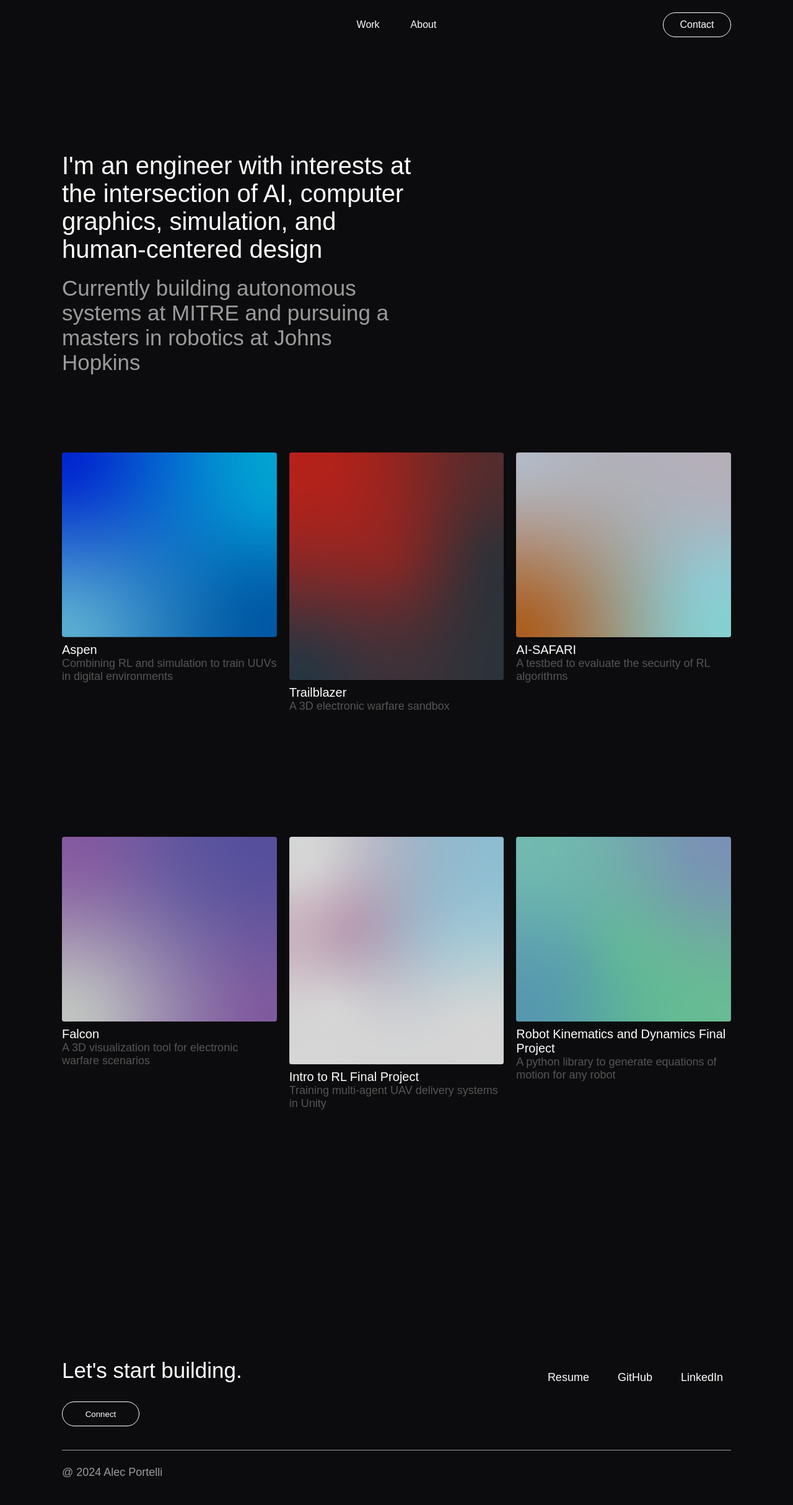
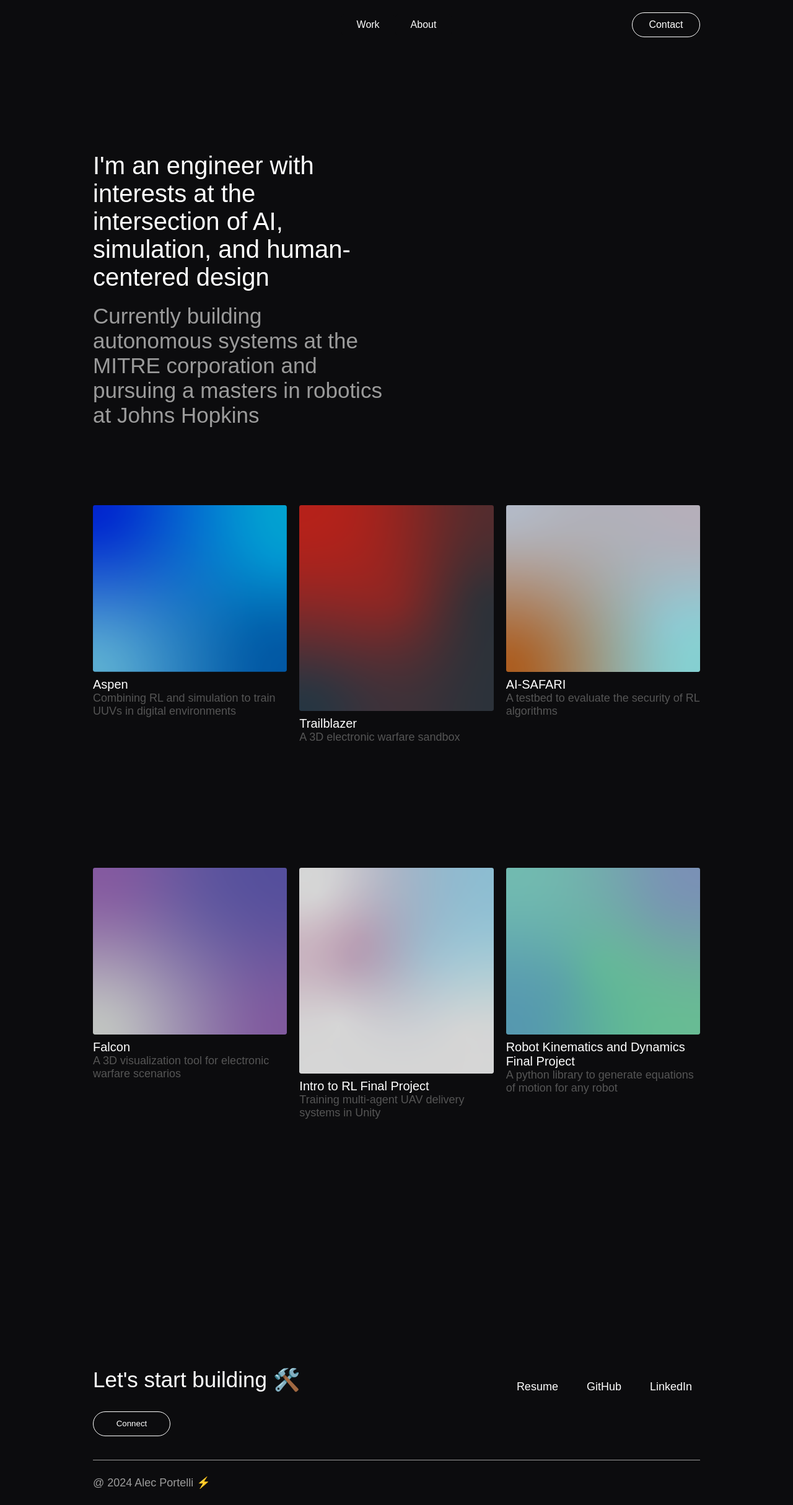
Before and after one commit to alecdportelli/portfolio, a React (Create React App) app in the folder portfolio2024/: page /rl in a window 1280 px wide. Shown: the whole page at 62% size. Built offline with nearby package versions, Linux system fonts and the light colour scheme; a web font is replaced by a local one.

Commit message:
Fixed paths for clicking to projects on home page

```diff
--- a/portfolio2024/package.json
+++ b/portfolio2024/package.json
@@ -9,7 +9,7 @@
     "react": "^18.2.0",
     "react-dom": "^18.2.0",
     "react-router-dom": "^6.21.1",
-    "react-scripts": "5.0.1",
+    "react-scripts": "^5.0.1",
     "web-vitals": "^2.1.4"
   },
   "scripts": {
--- a/portfolio2024/src/App.css
+++ b/portfolio2024/src/App.css
@@ -2,19 +2,26 @@
 body {
   margin: 0;
   padding: 0;
-  font-family: 'acumin-pro', sans-serif;
+
+  /* font-family: 'acumin-pro', sans-serif;
+  font-style: normal; */
+
+  font-family: "ibm-plex-mono", sans-serif;
+  font-weight: 500;
   font-style: normal;
+
   background-color: #0C0C0E;
   color: white;
+
 }
 
 .about,
 .contact {
   padding-top: 175px;
   font-size: 40px;
-  font-weight: 200;
-  padding-left: 100px;
-  padding-right: 100px;
+  /* font-weight: 200; */
+  padding-left: 150px;
+  padding-right: 150px;
   margin-right: 40%;
 }
 
--- a/portfolio2024/src/App.js
+++ b/portfolio2024/src/App.js
@@ -2,8 +2,14 @@
 import React from 'react';
 import './App.css';
 
+
+import { BrowserRouter as Router, Route, Switch } from 'react-router-dom';
+import { Link } from 'react-router-dom';
+
+
 import Header from './components/header';
 import ImageRow from './components/imageRow';
+
 
 import proj1Tile from "./SVG/proj1.svg";
 import proj2Tile from "./SVG/proj2.svg";
@@ -12,19 +18,23 @@ import proj4Tile from "./SVG/proj4.svg";
 import proj5Tile from "./SVG/proj4_1.svg";
 import proj6Tile from "./SVG/Proj6.svg";
 
+
 import Footer from './components/footer';
+
+/* Pages */
+import Aspen from './aspen'; // Import your new page component
 
 function App() {
   const projectRowOne = [
-    {src: proj1Tile, title: 'Aspen', description: 'Combining RL and simulation to train UUVs in digital environments'},
-    {src: proj2Tile, title: 'Trailblazer', description: 'A 3D electronic warfare sandbox'},
-    {src: proj3Tile, title: 'AI-SAFARI', description: 'A testbed to evaluate the security of RL algorithms'},
+    {src: proj1Tile, title: 'Aspen', description: 'Combining RL and simulation to train UUVs in digital environments', path: 'aspen'},
+    {src: proj2Tile, title: 'Trailblazer', description: 'A 3D electronic warfare sandbox', path: 'trailblazer'},
+    {src: proj3Tile, title: 'AI-SAFARI', description: 'A testbed to evaluate the security of RL algorithms', path: 'safari'},
   ];
 
   const projctRowTwo = [
-    {src: proj4Tile, title: 'Falcon', description: 'A 3D visualization tool for electronic warfare scenarios'},
-    {src: proj5Tile, title: 'Intro to RL Final Project', description: 'Training multi-agent UAV delivery systems in Unity'},
-    {src: proj6Tile, title: 'Robot Kinematics and Dynamics Final Project', description: 'A python library to generate equations of motion for any robot'},
+    {src: proj4Tile, title: 'Falcon', description: 'A 3D visualization tool for electronic warfare scenarios', path: 'falcon'},
+    {src: proj5Tile, title: 'Intro to RL Final Project', description: 'Training multi-agent UAV delivery systems in Unity', path: 'rl'},
+    {src: proj6Tile, title: 'Robot Kinematics and Dynamics Final Project', description: 'A python library to generate equations of motion for any robot', path: 'robokin'},
   ];
 
   return (
@@ -33,13 +43,13 @@ function App() {
       <section className="about">
 
         <span>
-          I'm an engineer with interests at the intersection of AI, computer graphics, simulation,
+          I'm an engineer with interests at the intersection of AI, simulation,
           and human-centered design
         </span>
         <br></br>
         <div className='secondaryHeader'>
           <span>
-            Currently building autonomous systems at MITRE and pursuing a masters in robotics at Johns Hopkins
+            Currently building autonomous systems at the MITRE corporation and pursuing a masters in robotics at Johns Hopkins
           </span>
 
           {/* <span>This is a sentence with a </span>
--- /dev/null
+++ b/portfolio2024/src/aspen.js
@@ -0,0 +1,12 @@
+import React from 'react';
+
+const Aspen = () => {
+  return (
+    <div>
+      <h2>Projects Page</h2>
+      {/* Add your content for the Projects page */}
+    </div>
+  );
+};
+
+export default Aspen;
--- a/portfolio2024/src/components/footer.css
+++ b/portfolio2024/src/components/footer.css
@@ -3,9 +3,12 @@
     display: flex;
     justify-content: space-between; /* Space out the columns */
     align-items: flex-start; /* Align columns to the top */
-    padding-left: 100px; /* Add padding as needed */
-    padding-right: 100px; /* Add padding as needed */
+    padding-left: 150px; /* Add padding as needed */
+    padding-right: 150px; /* Add padding as needed */
     padding-top: 200px;
+    font-family: "ibm-plex-mono", sans-serif;
+    font-weight: 500;
+    font-style: normal;
   }
 
   .left-column {
@@ -17,9 +20,9 @@
   .left-top{
     flex: 1; /* Divide the left column in half */
     font-size: 35px;
-    font-family: 'acumin-pro', sans-serif;
+    /* font-family: 'acumin-pro', sans-serif;
     font-style: normal;
-    font-weight: 500;
+    font-weight: 500; */
     padding-bottom: 30px;
   }
 
@@ -46,6 +49,10 @@
     height: 40px;
     color: #ffffff;
     cursor: pointer;
+
+    font-family: "ibm-plex-mono", sans-serif;
+    font-weight: 500;
+    font-style: normal;
   }
 
   .connectButton:hover {
@@ -60,12 +67,16 @@
     border-radius: 5px;
     cursor: pointer;
     font-size: 18px;
-    font-family: 'acumin-pro', sans-serif;
-    font-style: normal;
+    /* font-family: 'acumin-pro', sans-serif;
+    font-style: normal; */
     margin-top: 20px;
     margin-left: 20px;
     padding-left: 13px;
     padding-right: 13px;
+
+    font-family: "ibm-plex-mono", sans-serif;
+    font-weight: 500;
+    font-style: normal;
   }
 
   .hover-underline-animation {
@@ -93,18 +104,21 @@
   }
 
   .horizontal-line {
-    margin-left: 100px;
-    margin-right: 100px;
+    margin-left: 150px;
+    margin-right: 150px;
     margin-bottom: 25px;
     border: none;
     border-top: 1px solid #9B9B9B; /* Specify line color and thickness */
   }
 
   .copyright{
-    font-family: 'acumin-pro', sans-serif;
+    /* font-family: 'acumin-pro', sans-serif;
+    font-style: normal; */
+    font-family: "ibm-plex-mono", sans-serif;
+    font-weight: 500;
     font-style: normal;
     font-size: 18px;
-    padding-left: 100px;
+    padding-left: 150px;
     color: #9B9B9B;
     padding-bottom: 25px;
   }
--- a/portfolio2024/src/components/footer.js
+++ b/portfolio2024/src/components/footer.js
@@ -7,7 +7,7 @@ const Footer = () => {
         <div className="footer-container">
 
             <div className="left-column">
-                <div className="left-top">Let's start building.</div>
+                <div className="left-top">Let's start building 🛠️</div>
                 <div className="left-bottom">
                     <button className='connectButton'>Connect</button>
                 </div>
@@ -34,7 +34,7 @@ const Footer = () => {
         </div>
 
         <div className='copyright'>
-            @ 2024 Alec Portelli
+            @ 2024 Alec Portelli ⚡
         </div>
     </footer>
   );
--- a/portfolio2024/src/components/header.css
+++ b/portfolio2024/src/components/header.css
@@ -4,8 +4,8 @@
     display: grid;
     grid-template-columns: repeat(3, 1fr); /* Three equal columns */
     align-items: center; /* Center items vertically */
-    padding-left: 100px;
-    padding-right: 100px;
+    padding-left: 150px;
+    padding-right: 150px;
     padding-top: 10px;
   }
 
@@ -43,7 +43,10 @@
     border-radius: 5px;
     cursor: pointer;
     font-size: 16px;
-    font-family: 'acumin-pro', sans-serif;
+    /* font-family: 'acumin-pro', sans-serif;
+    font-style: normal; */
+    font-family: "ibm-plex-mono", sans-serif;
+    font-weight: 500;
     font-style: normal;
     margin-top: 0px;
   }
--- a/portfolio2024/src/components/imageRow.css
+++ b/portfolio2024/src/components/imageRow.css
@@ -4,8 +4,8 @@
     justify-content: space-between;
     max-width: 100%;
     margin: 0 auto;
-    padding-right: 90px;
-    padding-left: 90px;
+    padding-right: 140px;
+    padding-left: 140px;
     padding-bottom: 200px;
   }
 
@@ -20,6 +20,7 @@
 
   .image-container:hover {
     opacity: 0.4; /* Adjust the opacity value to make it dimmer on hover */
+    cursor: pointer;
   }
 
   img:last-child {
@@ -31,7 +32,9 @@
   }
 
   .project-name {
-    font-family: 'acumin-pro', sans-serif;
+    /* font-family: 'acumin-pro', sans-serif; */
+    font-family: "ibm-plex-mono", sans-serif;
+    font-weight: 500;
     font-style: normal;
     margin-top: 5px;
     font-size: 20px;
@@ -40,7 +43,9 @@
   }
 
   .project-desc {
-    font-family: 'acumin-pro', sans-serif;
+    /* font-family: 'acumin-pro', sans-serif; */
+    font-family: "ibm-plex-mono", sans-serif;
+    font-weight: 500;
     font-style: normal;
     margin-top: 0px;
     font-size: 18px;
--- a/portfolio2024/src/components/imageRow.js
+++ b/portfolio2024/src/components/imageRow.js
@@ -2,13 +2,20 @@
 import React from 'react';
 import PropTypes from 'prop-types';
 import './imageRow.css';
+
+import { BrowserRouter, Router } from 'react-router-dom'
+import { Link } from 'react-router-dom';
 
 const ImageRow = ({ images }) => {
   return (
     <div className="image-row">
       {images.map((item, index) => (
         <div key={index} className={`image-container ${index === 1 ? 'second-image' : ''}`}>
-          <img src={item.src} alt={`Image ${index + 1}`} />
+          <BrowserRouter>
+            <Link to={`/${item.path}`}>
+              <img src={item.src} alt={`Image ${index + 1}`} />
+            </Link>
+          </BrowserRouter>
           <div className="project-name">{item.title}</div>
           <div className="project-desc">{item.description}</div>
         </div>
```
Also changed, not shown: 1 other file (tests, documents, lock files or other folders).
